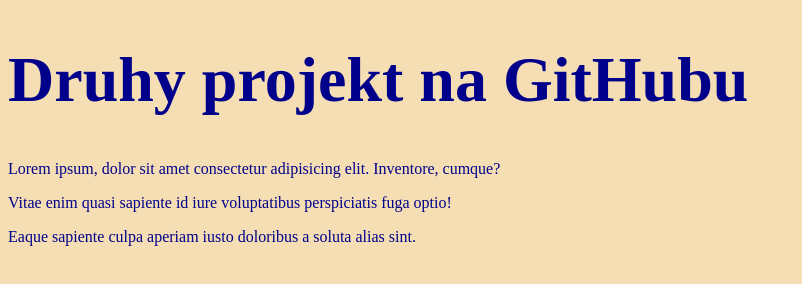
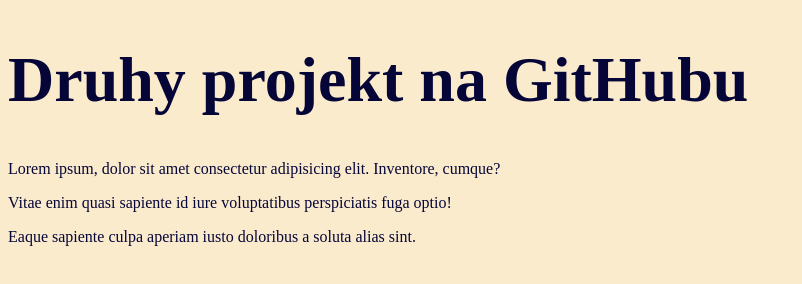
Before and after one commit to klarahoneger/druhy-projekt, a plain HTML site: page index.html in a window 1280 px wide. Shown: the whole page, without its empty margins (0-802 px from the left). Drawn offline with Linux system fonts and the light colour scheme.

Commit message:
uprava stylu body a h1

```diff
--- a/style.css
+++ b/style.css
@@ -1,6 +1,6 @@
 body {
-    background-color: wheat;
-    color: darkblue;
+    background-color: rgb(251, 235, 205);
+    color: rgb(5, 5, 56);
 }
 
 h1 {
```
